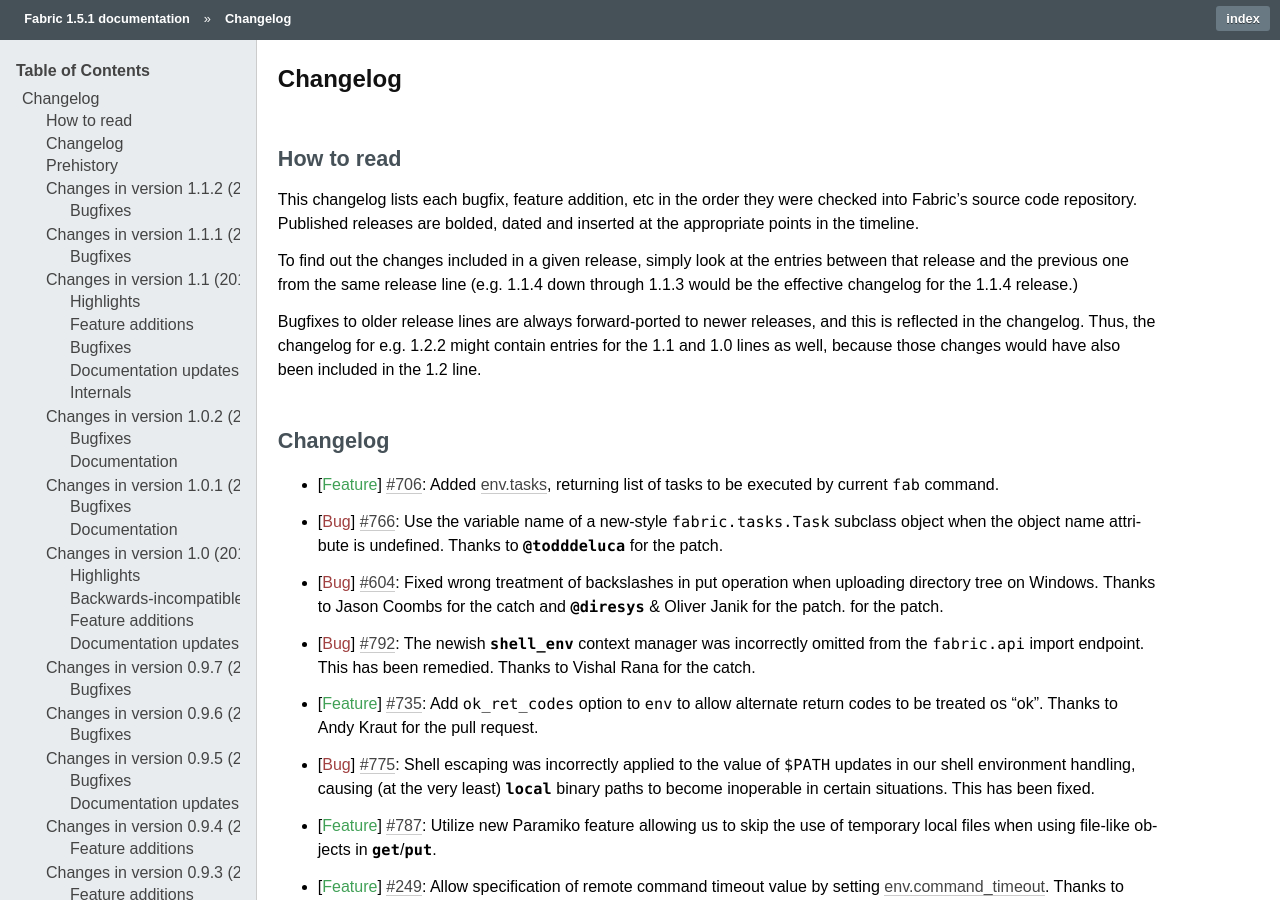
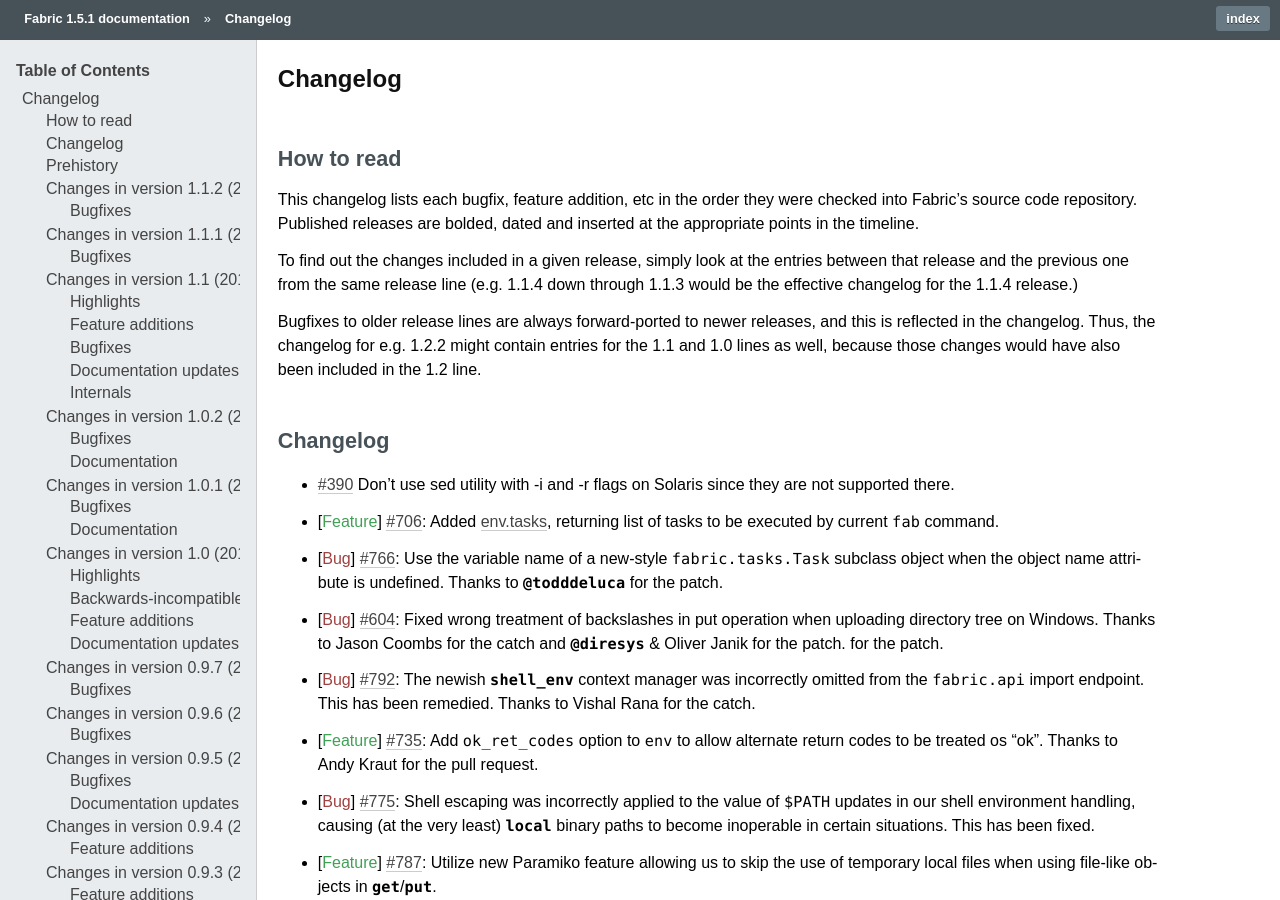
Before and after one commit to fabric/fabric, a Sphinx documentation site: the page built from docs/changelog.rst, in a window 1280 px wide and 900 px high. Built offline with Sphinx 7.4.7, drawn with Linux system fonts in a browser that asks for light colours.

Commit message:
Update docs/changelog.rst

```diff
--- a/docs/changelog.rst
+++ b/docs/changelog.rst
@@ -25,6 +25,7 @@
 Changelog
 =========
 
+* :issue:`390` Don't use sed utility with -i and -r flags on Solaris since they are not supported there.
 * :feature:`706` Added :ref:`env.tasks <env-tasks>`, returning list of tasks to
   be executed by current ``fab`` command.
 * :bug:`766` Use the variable name of a new-style ``fabric.tasks.Task``
```
